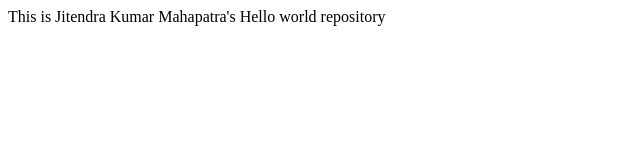
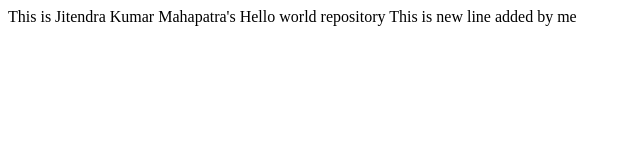
Before and after one commit to dragon01134/Hello-World, a plain HTML site: page index.html in a window 1280 px wide. Shown: the whole page, without its empty margins (0-640 px from the left). Drawn offline with Linux system fonts and the light colour scheme.

Commit message:
Added another line

```diff
--- a/index.html
+++ b/index.html
@@ -1,5 +1,6 @@
 <html>
 <body>
 	This is Jitendra Kumar Mahapatra's Hello  world repository
+	This is new line added by me
 </body>
 </html>
```
